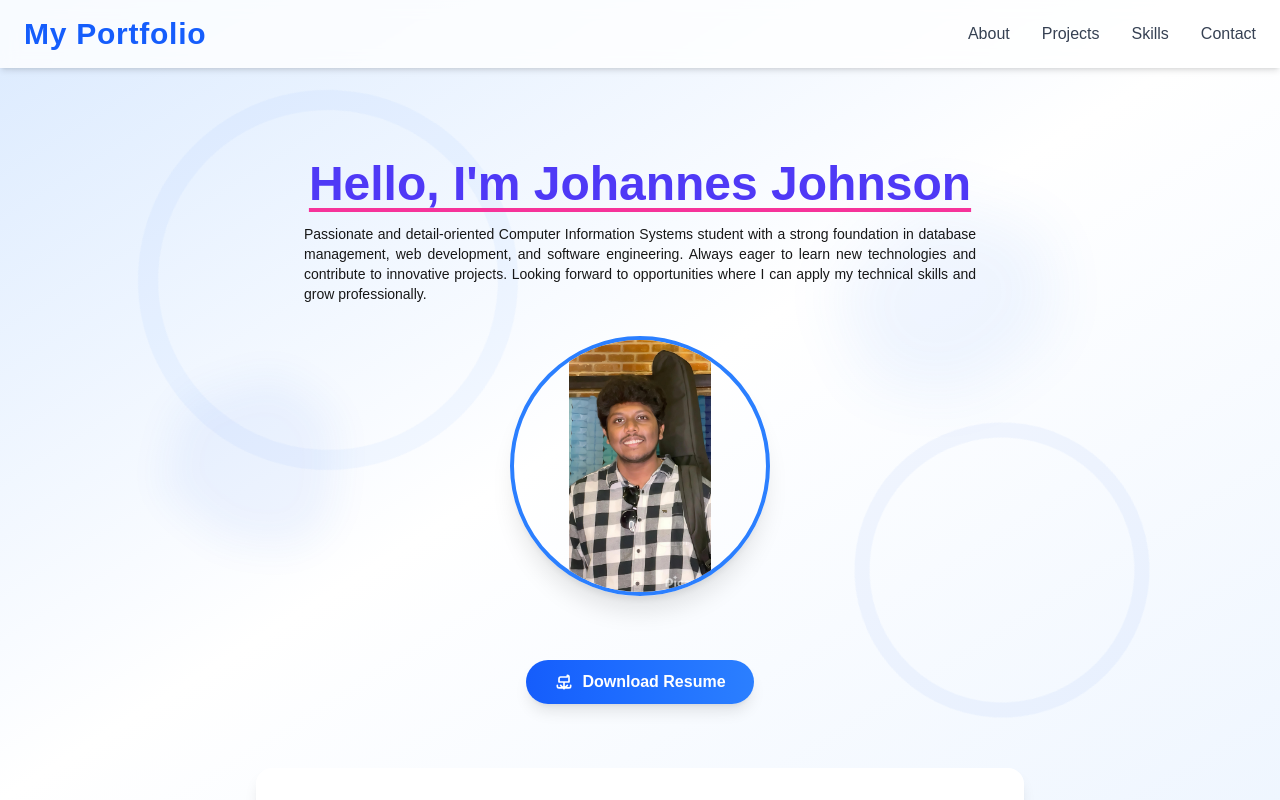
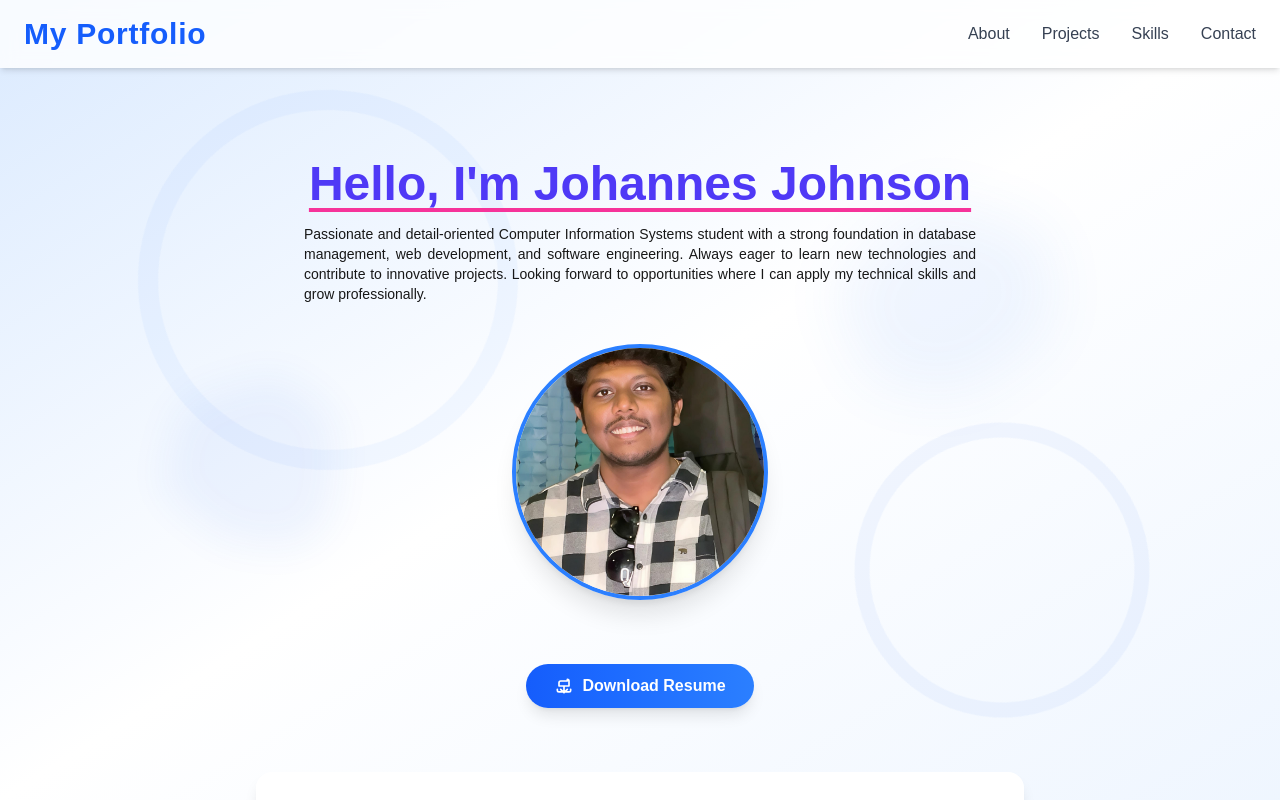
Before and after one commit to JOHANNES-SHELSON-J/JJ-Portfolio, a Next.js app: page / in a window 1280 px wide. Shown: the top 800 px of the page. Built offline with nearby package versions, Linux system fonts and the light colour scheme.

Commit message:
Update page.js

```diff
--- a/app/page.js
+++ b/app/page.js
@@ -151,13 +151,13 @@ export default function Home() {
   Passionate and detail-oriented Computer Information Systems student with a strong foundation in database management, web development, and software engineering. Always eager to learn new technologies and contribute to innovative projects. Looking forward to opportunities where I can apply my technical skills and grow professionally.
 </motion.p>
   {/* Hero Photo */}
-  <div className="mt-8 flex justify-center" id="hero-photo" data-aos="fade-up">
-    <img
-      src="/Johannes_Image_Guitar.jpg"
-      alt="My Photo"
-      className="w-65 h-65 object-contain rounded-full border-4 border-blue-500 shadow-xl hover:shadow-2xl transition duration-300"
-    />
-  </div>
+<div className="mt-8 flex justify-center" style={{ overflow: 'visible' }}>
+  <img
+    src="/Johannes_Image_Guitar.jpg"
+    alt="My Photo"
+    className="w-64 h-64 object-cover rounded-full border-4 border-blue-500 shadow-xl hover:shadow-2xl transition duration-300 mt-2"
+  />
+</div>
 </section>
 
 {/* Download Resume Button */}
```
